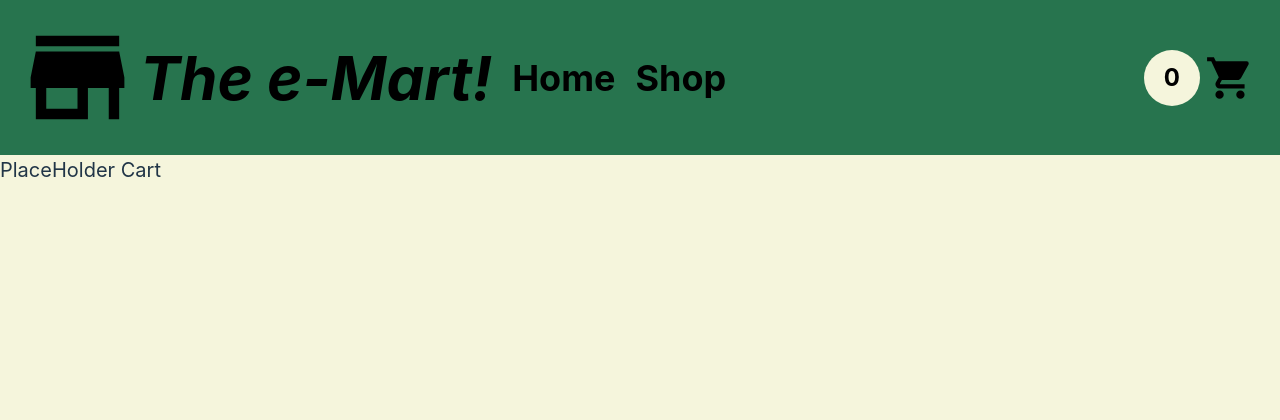
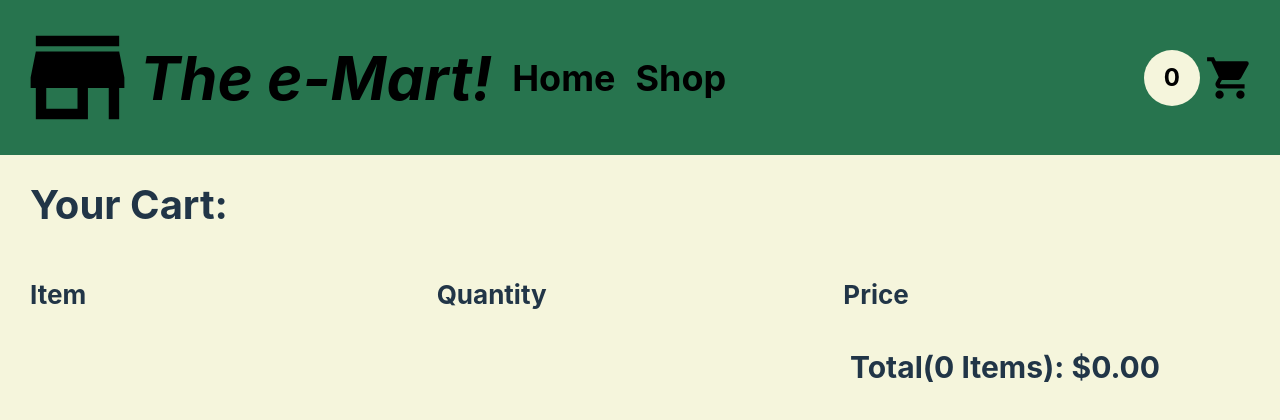
Before and after one commit to RaulPabianCruz/ShoppingCart, a React (Vite) app: page /cart in a window 1280 px wide. Shown: the top 420 px of the page. Built offline with nearby package versions, Linux system fonts and the light colour scheme.

Commit message:
Add the Cart component of the project

```diff
--- a/src/components/Cart/Cart.jsx
+++ b/src/components/Cart/Cart.jsx
@@ -1,7 +1,37 @@
+import { useOutletContext } from 'react-router-dom';
+import Item from '../Item/Item';
+import styles from './Cart.module.css';
+
 function Cart() {
+  const [cartItems] = useOutletContext();
+
+  const priceTotal = cartItems.reduce((accumulator, item) => {
+    const price = Number(item.quantity) * Number(item.product.price);
+    return accumulator + price;
+  }, 0);
+
+  const numOfItems = cartItems.reduce(
+    (accumulator, item) => accumulator + Number(item.quantity),
+    0,
+  );
+
   return (
-    <div>
-      <h1>PlaceHolder Cart</h1>
+    <div className={styles.cartContainer}>
+      <h1 className={styles.cartHeading}>Your Cart: </h1>
+      <div className={styles.infoHeaderContainer}>
+        <h2 className={styles.infoHeader}>Item</h2>
+        <h2 className={styles.infoHeader}>Quantity</h2>
+        <h2 className={styles.infoHeader}>Price</h2>
+      </div>
+      <div className={styles.itemListContainer}>
+        {cartItems.map((cartItem) => {
+          return <Item item={cartItem} key={cartItem.product.id} />;
+        })}
+      </div>
+      <h1 data-testid="total-display" className={styles.totalDisplay}>
+        Total({numOfItems} Item{numOfItems != 1 ? 's' : ''}): $
+        {priceTotal.toFixed(2)}
+      </h1>
     </div>
   );
 }
--- a/src/components/Cart/Cart.module.css
+++ b/src/components/Cart/Cart.module.css
@@ -0,0 +1,40 @@
+.cartContainer {
+    padding: 20px 30px;
+    display: grid;
+    grid-template-columns: repeat(3, 1fr);
+    grid-template-rows: 90px 50px auto 70px;
+    grid-gap: 10px;
+}
+
+.cartHeading {
+    font-size: 2rem;
+    font-weight: bold;
+    grid-row: 1/2;
+    grid-column: 1/4;
+}
+
+.infoHeaderContainer {
+    display: grid;
+    grid-template-columns: repeat(3, 1fr);
+    grid-row: 2/3;
+    grid-column: 1/4;
+}
+
+.infoHeader {
+ font-weight: bold;
+ font-size: 1.3rem;
+}
+
+.itemListContainer {
+   display: grid;
+   grid-gap: 15px;
+   grid-row: 3/4;
+   grid-column: 1/4;
+}
+
+.totalDisplay {
+    font-weight: bold;
+    font-size: 1.5rem;
+    grid-row: 4/5;
+    grid-column: 3/4;
+}
```
